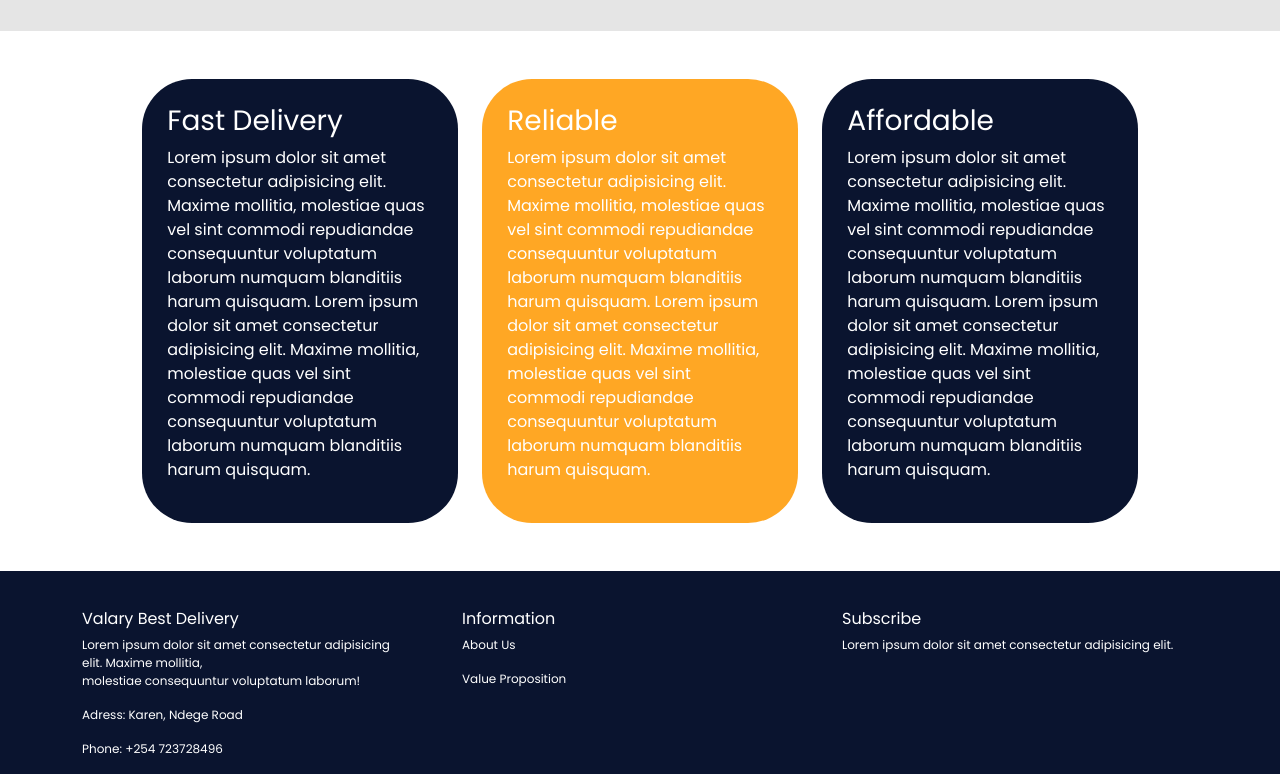
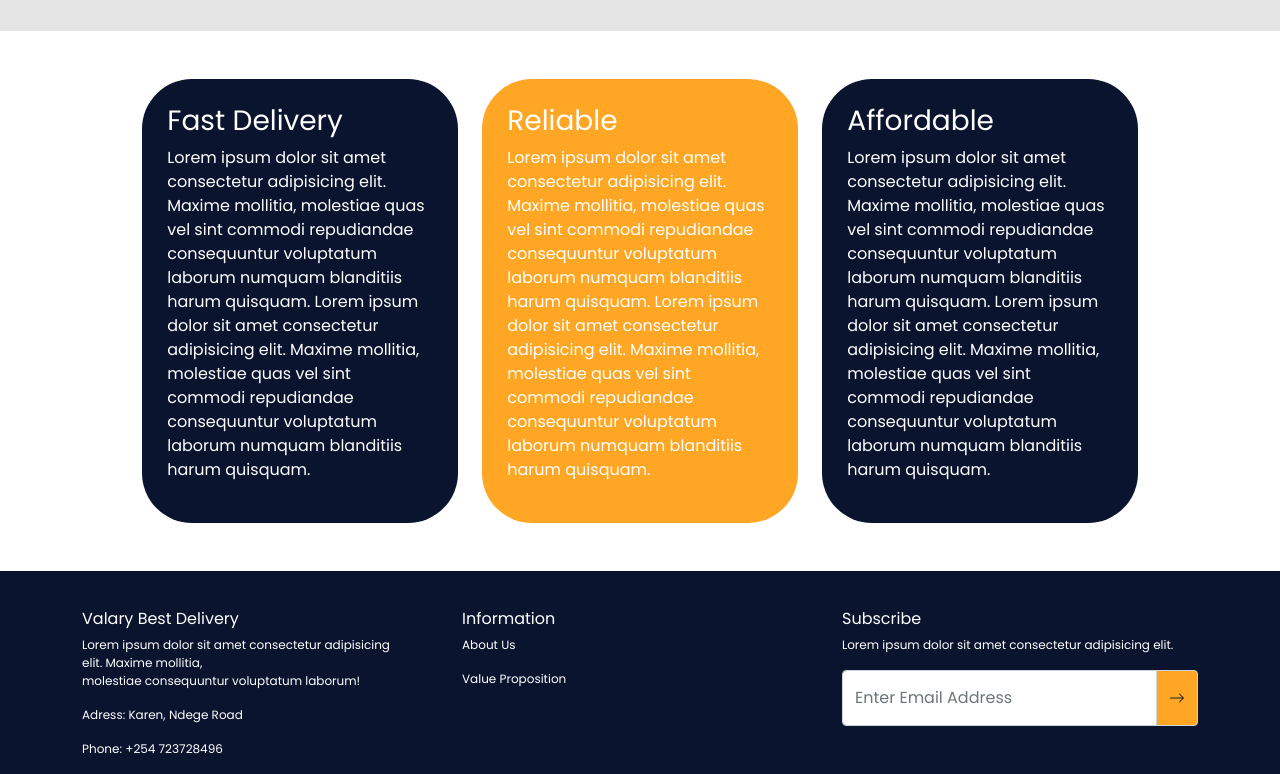
Before and after one commit to UhuruV/delivery-app, a React (Create React App) app in the folder Documents/delivery-app/: page / in a window 1280 px wide. Shown: the part 438-1212 px from the top of the page. Built offline with nearby package versions, Linux system fonts and the light colour scheme.

Commit message:
added submit form

```diff
--- a/Documents/delivery-app/package.json
+++ b/Documents/delivery-app/package.json
@@ -14,6 +14,7 @@
     "formik": "^2.2.9",
     "react": "^17.0.2",
     "react-bootstrap": "^2.0.0-rc.0",
+    "react-bootstrap-icons": "^1.5.0",
     "react-dom": "^17.0.2",
     "react-router-dom": "^5.3.0",
     "react-scripts": "4.0.3",
--- a/Documents/delivery-app/src/App.css
+++ b/Documents/delivery-app/src/App.css
@@ -275,6 +275,9 @@ a{
   text-decoration: none;
 }
 
+.input-group-text{
+  background: #ffa724 !important;
+}
 @keyframes App-logo-spin {
   from {
     transform: rotate(0deg);
--- a/Documents/delivery-app/src/components/delivery/DeliveryDetails.js
+++ b/Documents/delivery-app/src/components/delivery/DeliveryDetails.js
@@ -1,6 +1,7 @@
 import React from "react";
 import { Form, Row, Col, Button, Card, FormControl } from "react-bootstrap";
 import { Link } from "react-router-dom";
+import * as Icon  from 'react-bootstrap-icons'
 import * as sweetalert from "sweetalert";
 import { useHistory } from "react-router";
 
@@ -32,6 +33,7 @@ const DeliveryDetails = () => {
                     type="text"
                     placeholder="Enter pick up location"
                   />
+                  <i class="glyphicon glyphicon-user form-control-feedback"></i>
                 </Form.Group>
               </Row>
 
--- a/Documents/delivery-app/src/components/footer/Footer.js
+++ b/Documents/delivery-app/src/components/footer/Footer.js
@@ -1,5 +1,7 @@
 import React from "react";
-import { Container, Row, Col } from "react-bootstrap";
+import { Container, Row, Col ,InputGroup,FormControl} from "react-bootstrap";
+import * as Icon  from 'react-bootstrap-icons'
+
 
 const Footer = () => {
   return (
@@ -9,8 +11,9 @@ const Footer = () => {
           <Col xs={6} md={4}>
             <h6>Valary Best Delivery</h6>
             <p>
-              Lorem ipsum dolor sit amet consectetur adipisicing  <br/> elit. Maxime
-              mollitia,<br/> molestiae consequuntur voluptatum laborum!
+              Lorem ipsum dolor sit amet consectetur adipisicing <br /> elit.
+              Maxime mollitia,
+              <br /> molestiae consequuntur voluptatum laborum!
             </p>
             <p>Adress: Karen, Ndege Road</p>
             <p>Phone: +254 723728496</p>
@@ -23,6 +26,14 @@ const Footer = () => {
           <Col xs={6} md={4}>
             <h6>Subscribe</h6>
             <p>Lorem ipsum dolor sit amet consectetur adipisicing elit.</p>
+            <>
+              <InputGroup className="mb-3">
+                <FormControl aria-label="DSubscription"  placeholder="Enter Email Address" />
+                <InputGroup.Text>
+                <Icon.ArrowRight/>
+                </InputGroup.Text>
+              </InputGroup>
+            </>
           </Col>
         </Row>
 
```
Also changed, not shown: 2 other files (tests, documents, lock files or other folders).
